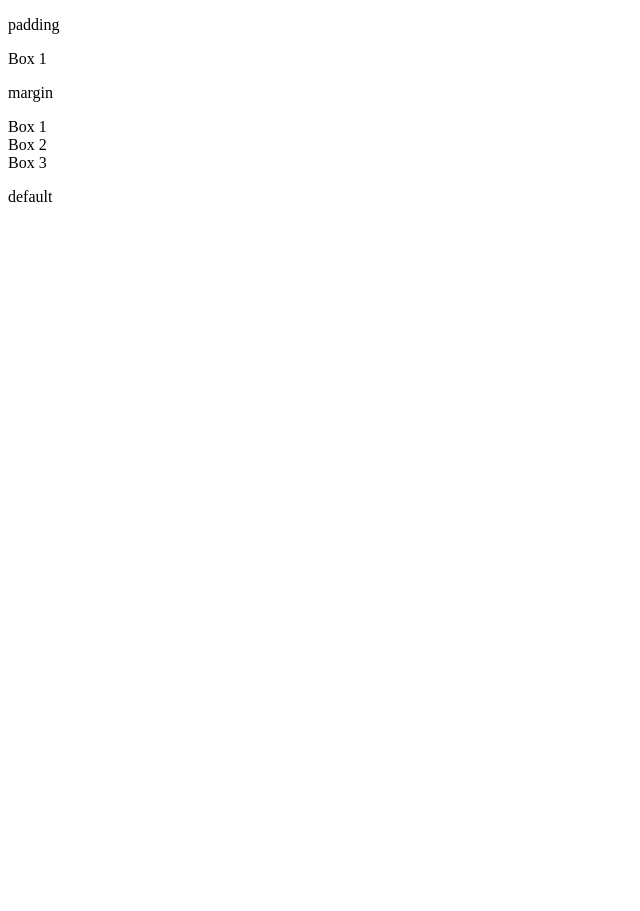
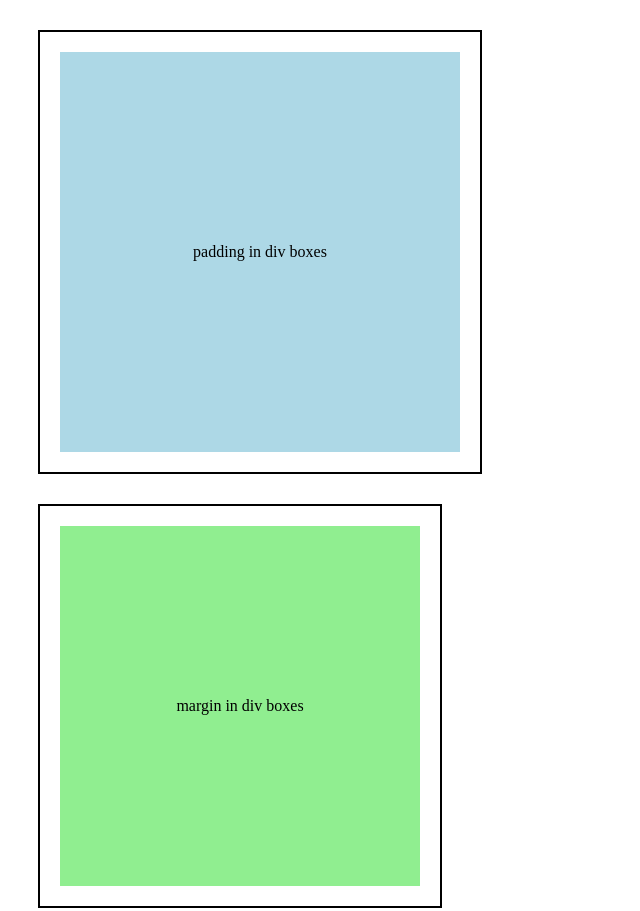
Before and after one commit to RAPHAELWAFULA/padem, a plain HTML site: page index.html in a window 1280 px wide. Shown: the top 911 px of the page, without its empty margins (0-640 px from the left). Before the commit the page ends 800 px from the top, so only its background shows below. Drawn offline with Linux system fonts and the light colour scheme.

Commit message:
progress

```diff
--- a/index.html
+++ b/index.html
@@ -4,22 +4,21 @@
     <meta charset="UTF-8" />
     <meta name="viewport" content="width=device-width, initial-scale=1.0" />
     <title>padding,default,margin</title>
+    <link rel="stylesheet" href="style.css" />
   </head>
   <body>
     <div class="padding">
-      <p>padding</p>
-      <div class="box1">Box 1</div>
+      <!-- <p>padding</p> -->
+      <div class="box1">padding in div boxes</div>
     </div>
 
     <div class="margin">
-      <p>margin</p>
-      <div class="box1">Box 1</div>
-      <div class="box2">Box 2</div>
+      <!-- <p>margin</p> -->
+      <div class="box2">margin in div boxes</div>
     </div>
 
     <div class="default">
-      <div class="box3">Box 3</div>
-      <p>default</p>
+      <div class="box3">default div in boxes</div>
     </div>
   </body>
 </html>
--- a/style.css
+++ b/style.css
@@ -1,4 +1,54 @@
-.{
-    display: flex;
+/* padding box styling */
+.padding {
+  display: flex;
+  border: 2px solid black;
+  padding: 20px;
+  width: 400px;
+  height: 400px;
+  flex-direction: column;
+  margin: 30px;
+}
 
+.box1 {
+  background-color: lightblue;
+  flex: 1;
+  justify-content: center;
+  align-items: center;
+  display: flex;
 }
+
+/* margin box styling */
+
+.margin {
+  display: flex;
+  border: 2px solid black;
+  margin: 30px;
+  width: 400px;
+  height: 400px;
+}
+
+.box2 {
+  background-color: lightgreen;
+  flex: 1;
+  justify-content: center;
+  align-items: center;
+  display: flex;
+  margin: 20px;
+}
+
+/* default div in boxes styling*/
+.default {
+  border: 2px solid black;
+  width: 400px;
+  height: 400px;
+  margin: 30px;
+}
+
+.box3 {
+  display: flex;
+  background-color: lightgray;
+  width: 50%;
+  height: 50%;
+  justify-content: center;
+  align-items: center;
+}
```
